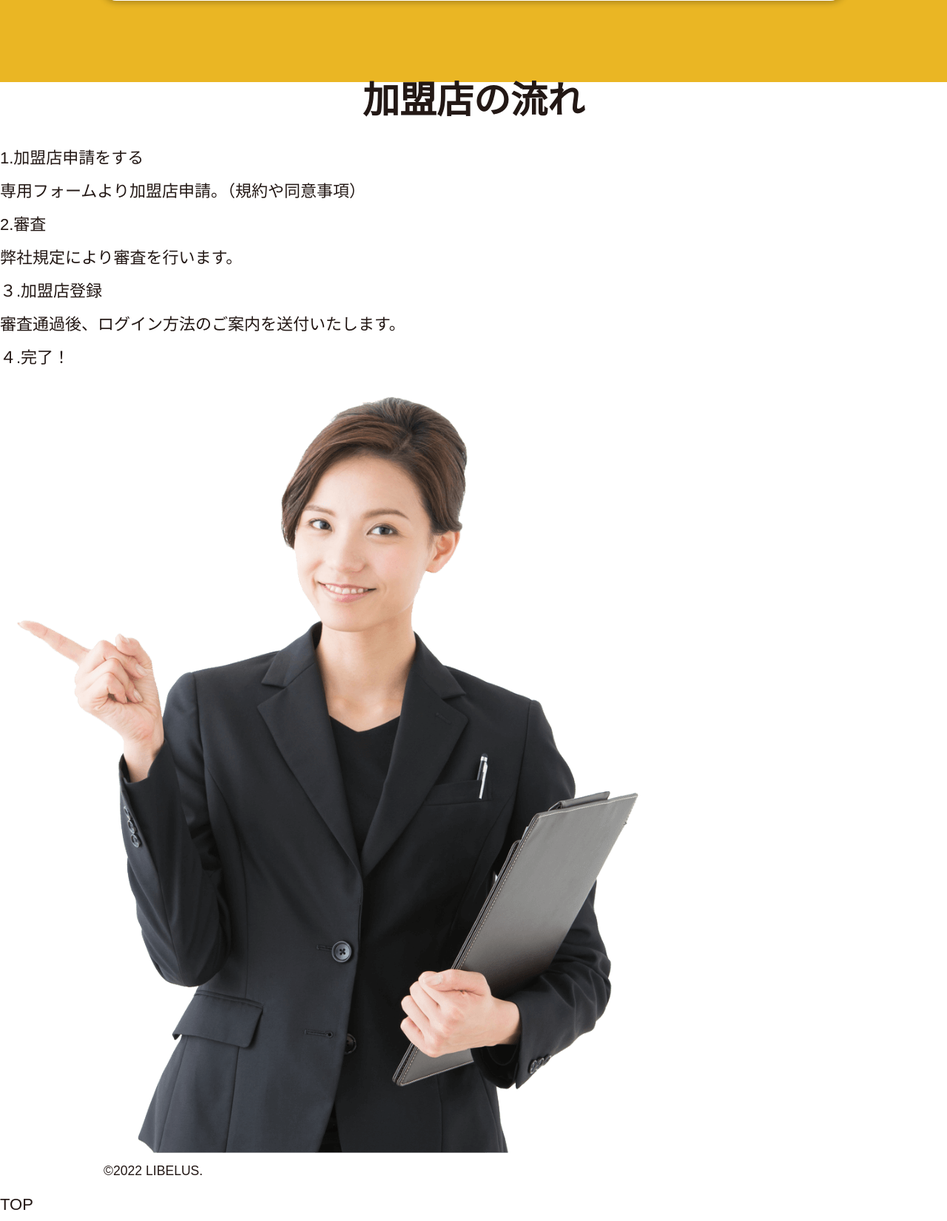
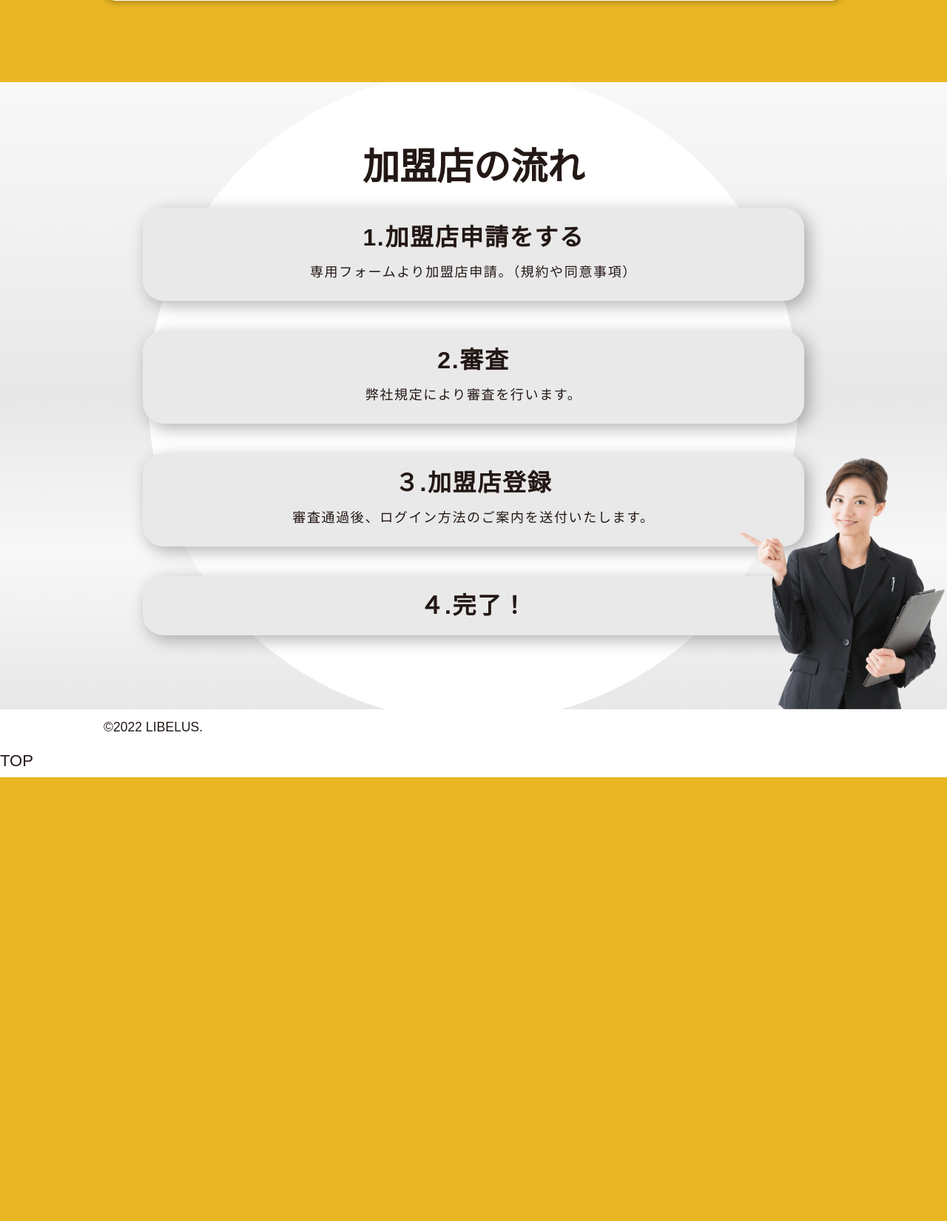
Before and after one commit to ryuki-nakayama/pj-chotto-pit, a Node project: template src/dev/ejs/chotto-pit/index.ejs in a window 1280 px wide. Shown: the part 3869-5520 px from the top of the page at 74% size. After the commit the page ends 4920 px from the top, so only its background shows below. Run offline with Node 20 templates, Linux system fonts and the light colour scheme; the template is opened without the code that fills it, so the values that code supplies are empty; style sheets or scripts are compiled from the project's sources; some libraries are stand-ins or nearby versions.

Commit message:
design: flow

```diff
--- a/src/dev/assets/scss/common/_section.scss
+++ b/src/dev/assets/scss/common/_section.scss
@@ -12,7 +12,7 @@
 
 .section__title {
   font-size: 50rem;
-  font-weight: 900;
+  font-weight: 800;
   line-height: 1;
   text-align: center;
   margin-bottom: 30rem;
--- a/src/dev/assets/scss/index.scss
+++ b/src/dev/assets/scss/index.scss
@@ -8,6 +8,7 @@
 // sections
 @use './sections/about';
 @use './sections/comment';
+@use './sections/flow';
 @use './sections/hero-img';
 @use './sections/service';
 @use './sections/wage';
--- /dev/null
+++ b/src/dev/assets/scss/sections/_flow.scss
@@ -0,0 +1,120 @@
+@charset "UTF-8";
+@use '../global' as *;
+
+/* flow
+--------------------------------------------------*/
+.flow {
+  position: relative;
+  overflow: hidden;
+
+  &::before {
+    content: '';
+    position: absolute;
+    top: 50%;
+    left: 50%;
+    transform: translate(-50%, -50%);
+    border-radius: 50%;
+    background-color: white;
+    width: 68.697917vw;
+    height: 68.697917vw;
+    z-index: 0;
+  }
+
+  .container {
+    padding-top: 90rem;
+    padding-bottom: 100rem;
+    position: relative;
+    @include atQuery(sm) {
+      padding-top: 50rem;
+      padding-bottom: 55rem;
+    }
+  }
+}
+
+.flow__bg-linear-gradient {
+  position: absolute;
+  top: 0;
+  left: 0;
+  width: 100%;
+  height: 100%;
+  opacity: .2;
+  background: linear-gradient(
+    to bottom,
+    #dbdcdc 0,
+    #bababb 24%,
+    #888 50%,
+    #dbdcdc 75%,
+    #888 100%
+  );
+  // background: linear-gradient(to top,
+  //   #dbdcdc 100%,
+  //   #c8c9ca 76%,
+  //   #bababb 72%,
+  //   #9e9f9f 64%,
+  //   #8d8e8e 56%,
+  //   #888 51%,
+  //   #8d8d8d 47%,
+  //   #9c9c9c 42%,
+  //   #b6b6b6 37%,
+  //   #d9dada 32%,
+  //   #dbdcdc 31%,
+  //   #eeeeef 23%,
+  //   #dbdcdc 17%,
+  //   #888 0%);
+  display: block;
+  z-index: -1;
+  @include atQuery(sm) {
+    background: white;
+  }
+}
+
+.flow__list {
+  max-width: 894rem;
+  width: 100%;
+  margin: 30rem auto 0;
+}
+
+.flow__item {
+  background-color: #E9E9E9;
+  border-radius: 28rem;
+  padding: 24rem 0;
+  text-align: center;
+  letter-spacing: .075em;
+  filter: drop-shadow(6rem 6rem 11rem rgba(#040000, .3));
+
+  @include notFirst() {
+    margin-top: 40rem;
+  }
+}
+
+.flow__flow {
+  font-size: 32rem;
+  font-weight: 800;
+  line-height: 1;
+}
+
+.flow__text {
+  font-size: 18rem;
+  line-height: calcLineHeight(30, 18);
+  margin-top: 16rem;
+  @include atQuery(sm) {
+    text-align: left;
+    @include atQuery(sm) {
+      // padding-left: 70rem;
+      // padding-right: 90rem;
+      padding: 0 80rem;
+    }
+  }
+}
+
+.flow__img {
+  max-width: 23.28125vw;
+  width: 100%;
+  position: absolute;
+  bottom: 0;
+  right: -10%;
+  @include atQuery(sm) {
+    max-width: 260rem;
+    right: 0;
+  }
+}
--- a/src/dev/assets/scss/sections/_wage.scss
+++ b/src/dev/assets/scss/sections/_wage.scss
@@ -43,7 +43,7 @@
 
 .wage__sub-title {
   font-size: 38rem;
-  font-weight: 900;
+  font-weight: 800;
   line-height: 1;
   text-align: center;
   @include atQuery(sm) {
--- a/src/dev/ejs/sections/_flow.ejs
+++ b/src/dev/ejs/sections/_flow.ejs
@@ -1,5 +1,7 @@
 <div class="flow">
-  <div class="cotainer">
+  <div class="flow__bg-linear-gradient"></div>
+
+  <div class="container">
 
     <%# title %>
     <h2 class="section__title">加盟店の流れ</h2>
@@ -26,11 +28,12 @@
         <p class="flow__flow">４.完了！</p>
       </li>
 
-      <div class="flow__img">
-        <img src="<%= path %>img/flow-img.png" alt="">
-      </div>
+    </ul>
 
-    </ul>
+    <%# image %>
+    <div class="flow__img">
+      <img src="<%= path %>img/flow-img.png" alt="">
+    </div>
 
   </div>
 </div>
```
